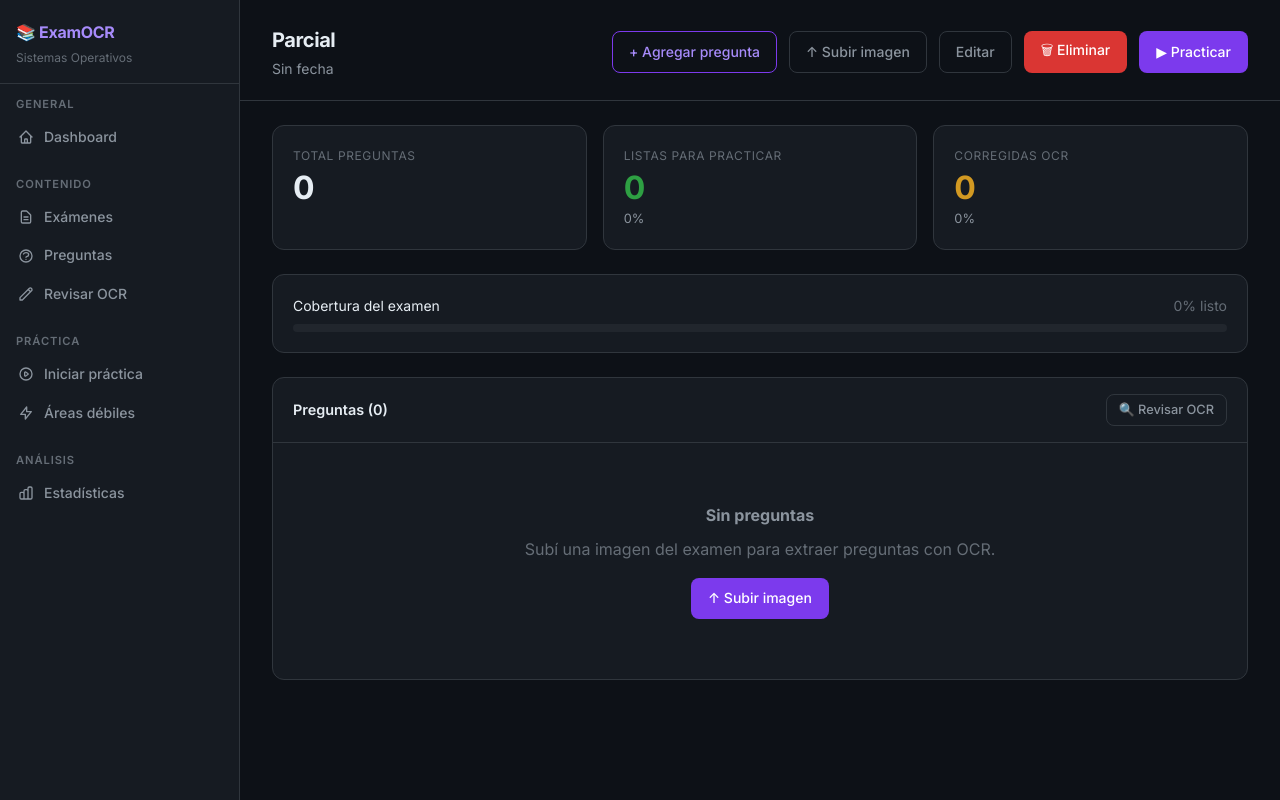
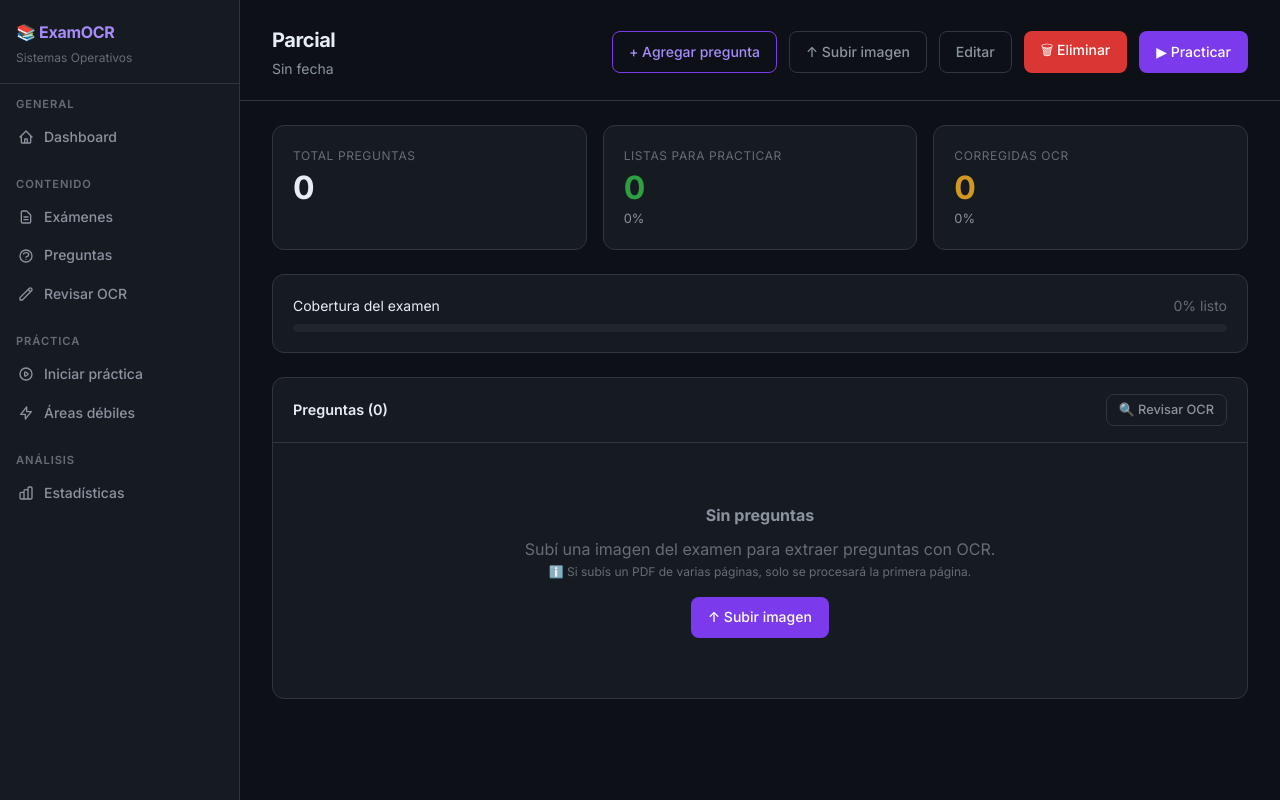
Before and after one commit to Dybalux/exam-qa-extractor, a FastAPI app: template app/templates/exams/detail.html in a window 1280 px wide. Run offline with FastAPI, Linux system fonts and the light colour scheme; the template is opened without the code that fills it, so the values that code supplies are empty.

Commit message:
ui: add PDF multipage notice to exam detail empty state
- Inform users in empty state that only first page of PDFs is processed
- Consistent with upload form notice

```diff
--- a/app/templates/exams/detail.html
+++ b/app/templates/exams/detail.html
@@ -93,6 +93,7 @@
   <div class="empty-state">
     <h3>Sin preguntas</h3>
     <p>Subí una imagen del examen para extraer preguntas con OCR.</p>
+    <p class="text-xs text-muted mt-2">ℹ️ Si subís un PDF de varias páginas, solo se procesará la primera página.</p>
     <a href="/exams/{{ exam.id }}/upload" class="btn btn-primary mt-4">↑ Subir imagen</a>
   </div>
   {% endif %}
```
